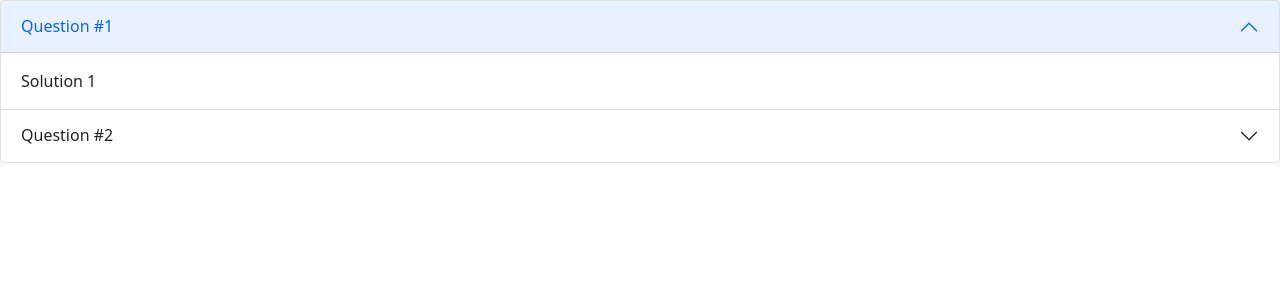
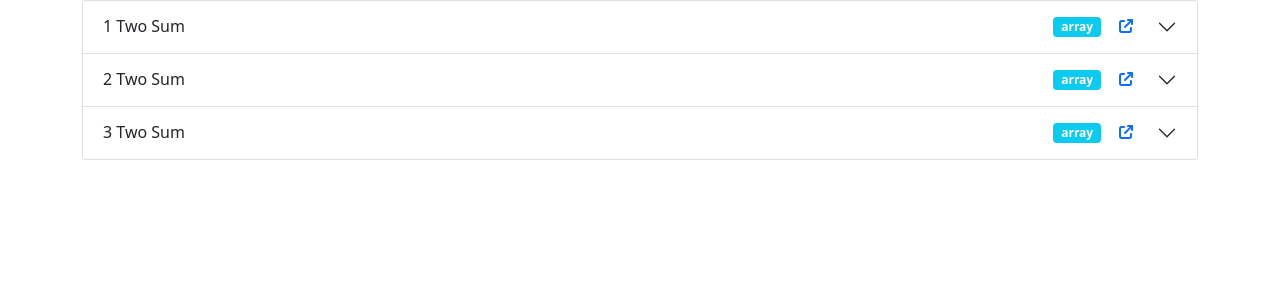
Before and after one commit to MRIDUL-MB/dsa_web, a React (Create React App) app: page / in a window 1280 px wide. Shown: the top 300 px of the page. Built offline with nearby package versions, Linux system fonts and the light colour scheme.

Commit message:
code snippet inserted

```diff
--- /dev/null
+++ b/public/css/style.css
@@ -0,0 +1,28 @@
+* {
+    margin: 0;
+    padding: 0;
+    box-sizing: border-box;
+}
+
+.hide {
+    font-weight: 100;
+    outline: 1px solid rgb(50, 72, 145);
+    color: rgb(50, 72, 145);
+}
+
+.badge {
+    right: 6rem;
+}
+
+.link {
+    right: 4rem;
+    z-index: 101;
+}
+
+@media screen and (max-width: 600px) {
+    .hide {
+        display: none;
+
+    }
+
+}
--- a/public/index.html
+++ b/public/index.html
@@ -13,6 +13,10 @@
     integrity="sha384-ka7Sk0Gln4gmtz2MlQnikT1wXgYsOg+OMhuP+IlRH9sENBO0LRn5q+8nbTov4+1p"
     crossorigin="anonymous"></script>
   <link rel="manifest" href="%PUBLIC_URL%/manifest.json" />
+  <link rel="stylesheet" href="https://cdnjs.cloudflare.com/ajax/libs/font-awesome/6.1.1/css/all.min.css"
+    integrity="sha512-KfkfwYDsLkIlwQp6LFnl8zNdLGxu9YAA1QvwINks4PhcElQSvqcyVLLD9aMhXd13uQjoXtEKNosOWaZqXgel0g=="
+    crossorigin="anonymous" referrerpolicy="no-referrer" />
+  <link rel="stylesheet" href="./css/style.css">
 
   <title>React App</title>
 </head>
--- a/src/App.js
+++ b/src/App.js
@@ -2,7 +2,7 @@ import QAcards from './components/QAcards';
 
 function App() {
   return (
-    <div>
+    <div className='container'>
       <QAcards />
     </div>
   );
--- /dev/null
+++ b/src/components/LiveToast.js
@@ -0,0 +1,24 @@
+import { Toast } from 'react-bootstrap';
+import { Row, Col } from 'react-bootstrap';
+import ToastContainer from 'react-bootstrap/ToastContainer';
+export default function LiveToast({ show, setShow }) {
+  return (
+    <Row>
+      <Col xs={6}>
+        <ToastContainer position='bottom-end'>
+          <Toast
+            onClose={() => setShow(false)}
+            show={show}
+            delay={5000}
+            autohide
+          >
+            {/* <Toast.Header>
+              <strong className='me-auto'>Copied </strong>
+            </Toast.Header> */}
+            <Toast.Body>Woohoo, code is copied to clipboard!</Toast.Body>
+          </Toast>
+        </ToastContainer>
+      </Col>
+    </Row>
+  );
+}
--- a/src/components/QAcards.js
+++ b/src/components/QAcards.js
@@ -1,16 +1,53 @@
 import { Accordion } from 'react-bootstrap';
+import LiveToast from './LiveToast';
+import { Data } from '../data/Data';
+import { useState } from 'react';
 
 export default function QAcards() {
+  const [show, setShow] = useState(false);
+
+  const copy = (item) => {
+    navigator.clipboard.writeText(item.sol);
+    setShow(!show);
+  };
   return (
     <Accordion defaultActiveKey={['0']} alwaysOpen>
-      <Accordion.Item eventKey='0'>
-        <Accordion.Header>Question #1</Accordion.Header>
-        <Accordion.Body>Solution 1</Accordion.Body>
-      </Accordion.Item>
-      <Accordion.Item eventKey='1'>
-        <Accordion.Header>Question #2</Accordion.Header>
-        <Accordion.Body>Solution 2</Accordion.Body>
-      </Accordion.Item>
+      {Data.map((item) => {
+        return (
+          <Accordion.Item eventKey={item.id} key={item.id}>
+            <Accordion.Header>
+              {`${item.id + 1} ${item.question}`}
+              <span className='badge bg-info position-absolute'>
+                {item.topic}
+              </span>
+              <a
+                className='position-absolute link'
+                href={item.link}
+                target='_blank'
+              >
+                <i className='fa-solid fa-arrow-up-right-from-square'></i>
+              </a>
+            </Accordion.Header>
+            <Accordion.Body>
+              <div className='position-relative '>
+                <code className='text-success'>
+                  <pre>{item.sol}</pre>
+                </code>
+                <button
+                  className='hide btn position-absolute top-0 end-0 z-100 '
+                  onClick={() => copy(item)}
+                  data-bs-toggle='tooltip'
+                  data-bs-placement='top'
+                  title='click to copy'
+                >
+                  copy
+                </button>
+                <LiveToast show={show} setShow={setShow} />
+              </div>
+            </Accordion.Body>
+          </Accordion.Item>
+        );
+      })}
     </Accordion>
   );
 }
--- /dev/null
+++ b/src/data/Data.js
@@ -0,0 +1,68 @@
+export const Data = [
+  {
+    id: 0,
+    topic: 'array',
+    question: 'Two Sum',
+    link: 'https://leetcode.com/problems/two-sum/',
+    sol: `class Solution {
+public:
+    vector<int> twoSum(vector<int>& nums, int target) {
+        int n = nums.size();
+        for(int i=0; i<n-1;i++)
+        {
+            for(int j=i+1; j<n; j++){
+                if(nums[i]+nums[j]==target){
+                    return {i,j};
+                }
+            }
+        }
+        return {};
+
+    }
+};`,
+  },
+  {
+    id: 1,
+    topic: 'array',
+    question: 'Two Sum',
+    link: 'https://leetcode.com/problems/two-sum/',
+    sol: `class Solution {
+public:
+    vector<int> twoSum(vector<int>& nums, int target) {
+        int n = nums.size();
+        for(int i=0; i<n-1;i++)
+        {
+            for(int j=i+1; j<n; j++){
+                if(nums[i]+nums[j]==target){
+                    return {i,j};
+                }
+            }
+        }
+        return {};
+
+    }
+};`,
+  },
+  {
+    id: 2,
+    topic: 'array',
+    question: 'Two Sum',
+    link: 'https://leetcode.com/problems/two-sum/',
+    sol: `class Solution {
+public:
+    vector<int> twoSum(vector<int>& nums, int target) {
+        int n = nums.size();
+        for(int i=0; i<n-1;i++)
+        {
+            for(int j=i+1; j<n; j++){
+                if(nums[i]+nums[j]==target){
+                    return {i,j};
+                }
+            }
+        }
+        return {};
+
+    }
+};`,
+  },
+];
```
